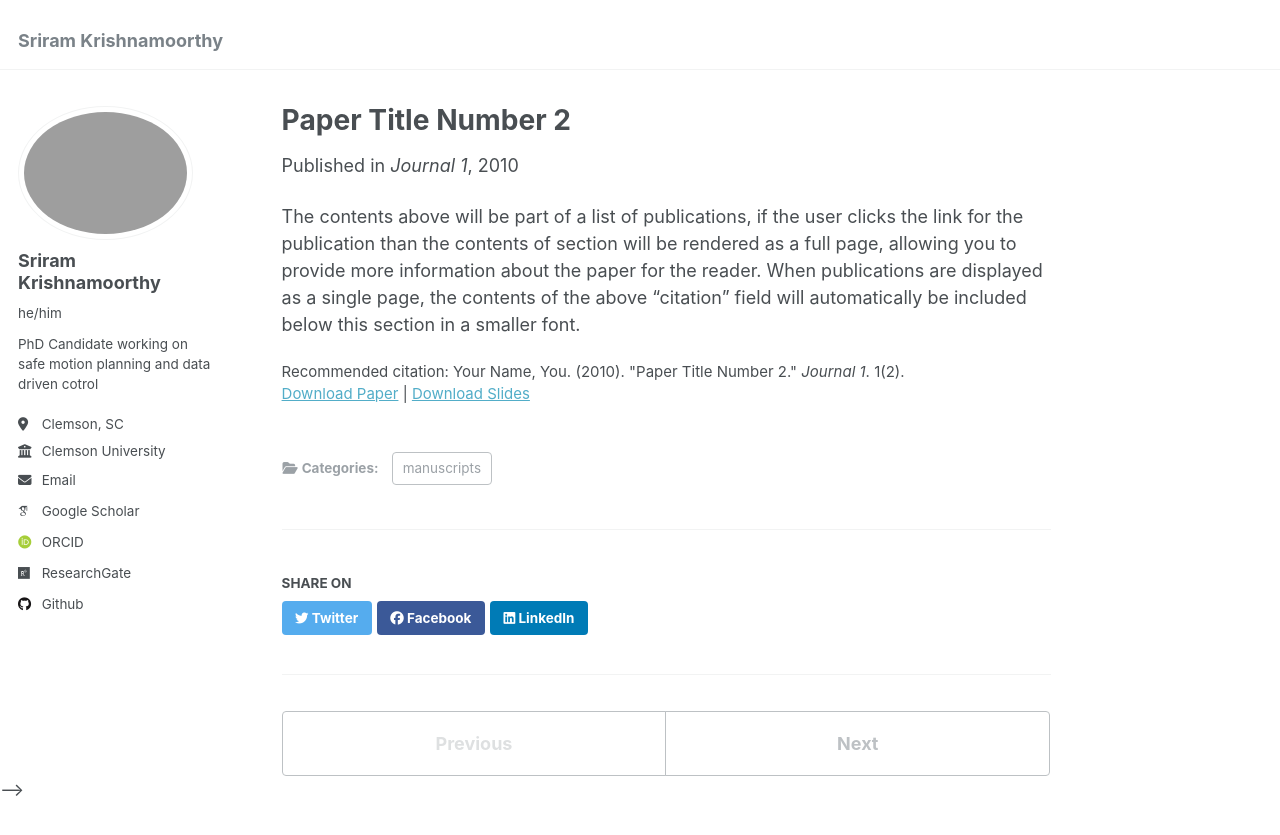
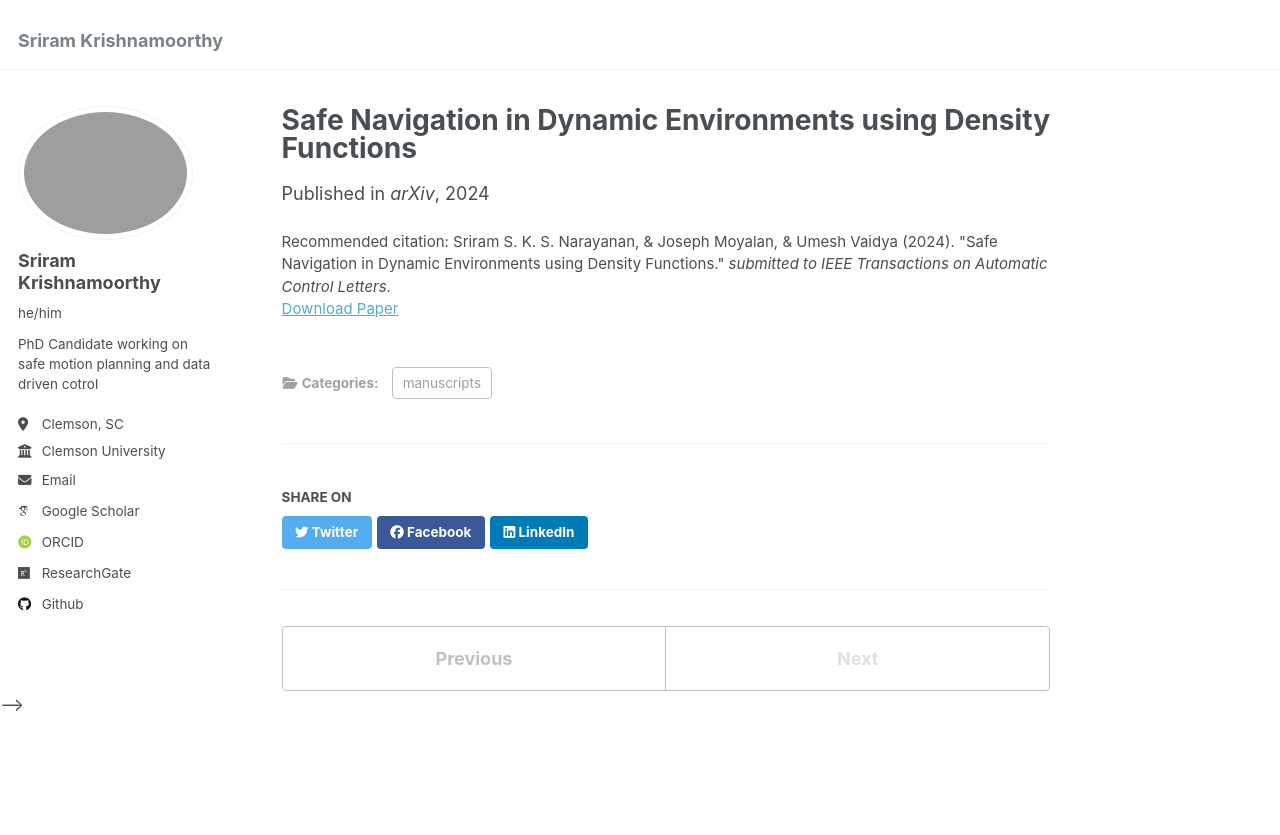
Before and after one commit to sriram-2502/sriram-2502.github.io, a Jekyll site: the page built from _publications/2010-10-01-paper-title-number-2.md, in a window 1280 px wide and 965 px high. Shown: the top 835 px of the window. Built offline with Jekyll 4.4.1, drawn with Linux system fonts in a browser that asks for light colours; some web fonts are replaced.

Commit message:
updated density papers

```diff
--- a/_publications/2010-10-01-paper-title-number-2.md
+++ b/_publications/2010-10-01-paper-title-number-2.md
@@ -1,14 +1,12 @@
 ---
-title: "Paper Title Number 2"
+title: "Safe Navigation in Dynamic Environments using Density Functions"
 collection: publications
 category: manuscripts
-permalink: /publication/2010-10-01-paper-title-number-2
-excerpt: 'This paper is about the number 2. The number 3 is left for future work.'
-date: 2010-10-01
-venue: 'Journal 1'
-slidesurl: 'http://academicpages.github.io/files/slides2.pdf'
-paperurl: 'http://academicpages.github.io/files/paper2.pdf'
-citation: 'Your Name, You. (2010). &quot;Paper Title Number 2.&quot; <i>Journal 1</i>. 1(2).'
+permalink: /publication/2024-11-19-dynamic-safe-navigation-density-functions
+excerpt: 'This work uses density functions for safe navigation in dynamic environments. The dynamic environment consists of time-varying obstacles as well as time-varying target sets. We propose an analytical construction of time-varying density functions to solve these navigation problems. The proposed approach leads to a time-varying feedback controller obtained as a positive gradient of the density function.'
+date: 2024-11-19
+venue: 'arXiv'
+#slidesurl: ''
+paperurl: 'https://arxiv.org/abs/2411.12206'
+citation: 'Sriram S. K. S. Narayanan, & Joseph Moyalan, & Umesh Vaidya (2024). "Safe Navigation in Dynamic Environments using Density Functions." <i> submitted to IEEE Transactions on Automatic Control Letters</i>.'
 ---
-
-The contents above will be part of a list of publications, if the user clicks the link for the publication than the contents of section will be rendered as a full page, allowing you to provide more information about the paper for the reader. When publications are displayed as a single page, the contents of the above "citation" field will automatically be included below this section in a smaller font.
```
Also changed, not shown: _pages/about.md (+1 -1 lines), _publications/2009-10-01-paper-title-number-1.md (+1 -1 lines).
